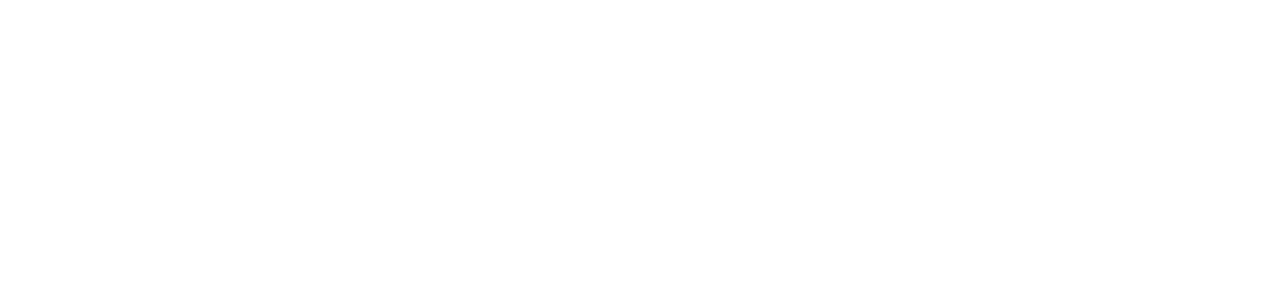
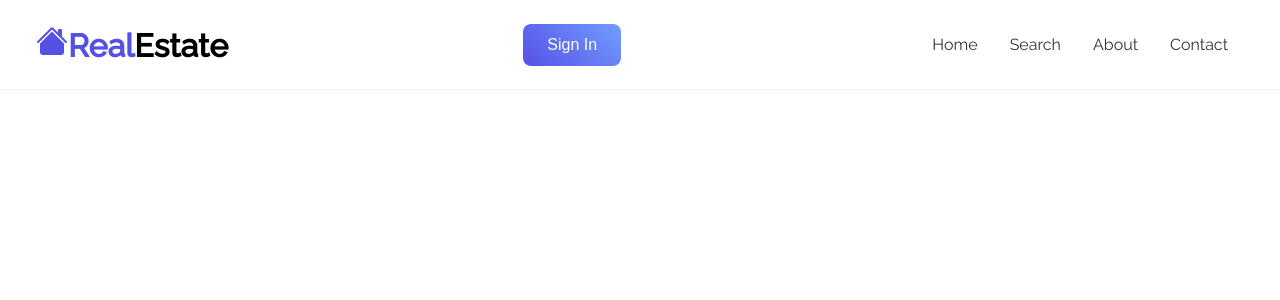
Before and after one commit to MateuszRyniewicz/zadanie-2-1-react-layout-turorial, a React (Create React App) app: page / in a window 1280 px wide. Shown: the top 300 px of the page. Built offline with nearby package versions, Linux system fonts and the light colour scheme.

Commit message:
navbar is done at this moment

```diff
--- a/src/App.js
+++ b/src/App.js
@@ -1,10 +1,8 @@
 import React from 'react';
+import Navbar from './components/Navbar';
 
 const App = () => {
-	return( <div>
-
-
-  </div>)
+	return <Navbar />;
 };
 
 export default App;
--- /dev/null
+++ b/src/components/Navbar.css
@@ -0,0 +1,36 @@
+.navbar {
+	width: 100%;
+	height: 90px;
+	top: 0;
+	left: 0;
+	background-color: #fff;
+	border-bottom: 1px solid #eee;
+}
+
+.navbar .container {
+	height: 100%;
+	display: flex;
+	justify-content: space-between;
+	align-items: center;
+	padding: 1rem;
+}
+
+.navbar span {
+	color: #5651e5;
+}
+
+.navbar .nav-menu {
+	display: flex;
+}
+
+.navbar li {
+	padding: 1rem;
+}
+
+.hamburger {
+	display: none;
+}
+
+.icon {
+	font-size: 1.5rem;
+}
--- /dev/null
+++ b/src/components/Navbar.js
@@ -0,0 +1,41 @@
+import React, { useState } from 'react';
+import { HiOutlineMenuAlt4 } from 'react-icons/hi';
+import { FaRegTimesCircle } from 'react-icons/fa';
+import { BsFillHouseFill } from 'react-icons/bs';
+import './Navbar.css';
+
+const Navbar = () => {
+	return (
+		<div className='navbar'>
+			<div className='container'>
+				<h1>
+					<span>
+						<BsFillHouseFill />
+						Real
+					</span>
+					Estate
+				</h1>
+				<button className='btn'>Sign In</button>
+				<ul className='nav-menu'>
+					<li>
+						<a href='#'>Home</a>
+					</li>
+					<li>
+						<a href='#'>Search</a>
+					</li>
+					<li>
+						<a href='#'>About</a>
+					</li>
+					<li>
+						<a href='#'>Contact</a>
+					</li>
+				</ul>
+				<div className='hamburger'>
+					<HiOutlineMenuAlt4 />
+				</div>
+			</div>
+		</div>
+	);
+};
+
+export default Navbar;
--- a/src/index.css
+++ b/src/index.css
@@ -30,6 +30,7 @@
 
 .btn {
 	color: #fff;
+	padding: 12px 24px;
 	background-image: linear-gradient(45deg, #5651e5 0%, #709dff 100%);
 	border: none;
 	border-radius: 8px;
```
